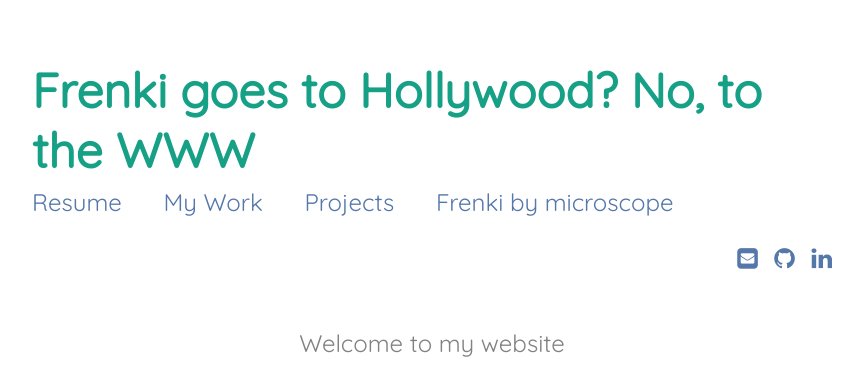
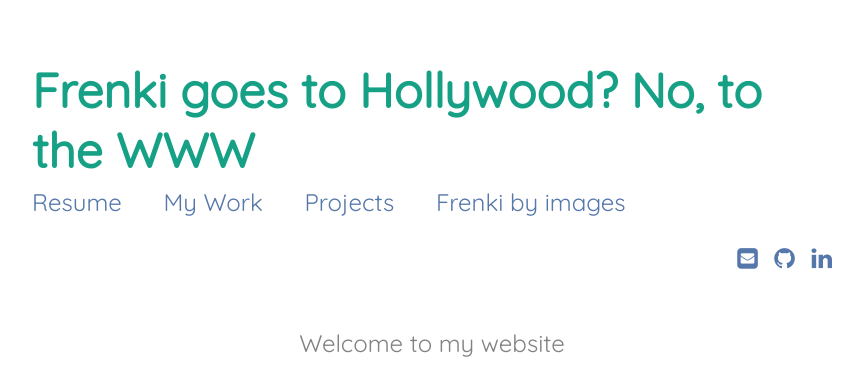
Before and after one commit to FreShq99/frenkishqepa.com, a Jekyll site: the page built from index.md, in a window 1280 px wide. Shown: the top 385 px of the page, without its empty margins (208-1071 px from the left). Built offline with Jekyll 4.4.1, drawn with Linux system fonts in a browser that asks for light colours.

Commit message:
Update header.html

```diff
--- a/_includes/header.html
+++ b/_includes/header.html
@@ -5,7 +5,7 @@
 <li class="menu__entry"><a href="{{ '/resume' | prepend: site.baseurl }}">Resume</a></li>
 <li class="menu__entry"><a href="{{ '/MyWork' | prepend: site.baseurl }}">My Work</a></li>
 <li class="menu__entry"><a href="{{ '/Projects' | prepend: site.baseurl }}">Projects</a></li>
-<li class="menu__entry"><a href="{{ '/gallery' | prepend: site.baseurl }}">Frenki by microscope</a></li>
+<li class="menu__entry"><a href="{{ '/gallery' | prepend: site.baseurl }}">Frenki by images</a></li>
 
 
 </ul>
```
